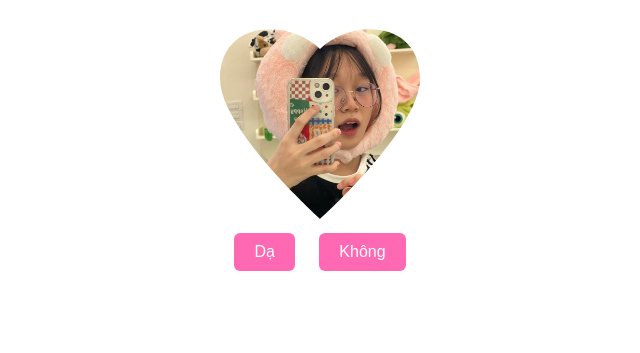
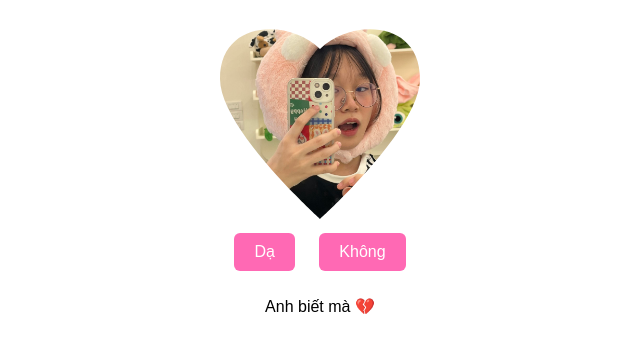
Before and after one commit to bibabibo112/20-11, a plain HTML site: page index.html in a window 1280 px wide. Both pictures are taken after a click on the button "Không". Shown: the part 61-414 px from the top of the page, without its empty margins (320-960 px from the left). Drawn offline with Linux system fonts and the light colour scheme.

Commit message:
Sua thong bao

```diff
--- a/index.html
+++ b/index.html
@@ -60,6 +60,8 @@
       <button id="noBtn">Không</button>
     </div>
 
+    <p id="message"></p>
+
     <!-- SVG mask nhúng nội tuyến -->
     <svg width="0" height="0">
       <defs>
@@ -83,7 +85,7 @@
     <script>
       // Khi bấm "Dạ"
       document.getElementById("noBtn").addEventListener("click", () => {
-        alert("Anh biết mà!💔 ");
+        message.innerHTML = "Anh biết mà 💔";
       });
 
       // Khi bấm "Không" -> chạy trốn
```
